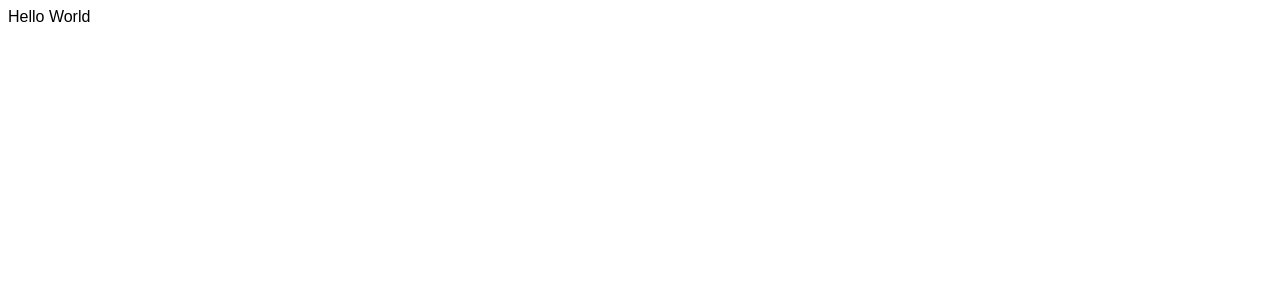
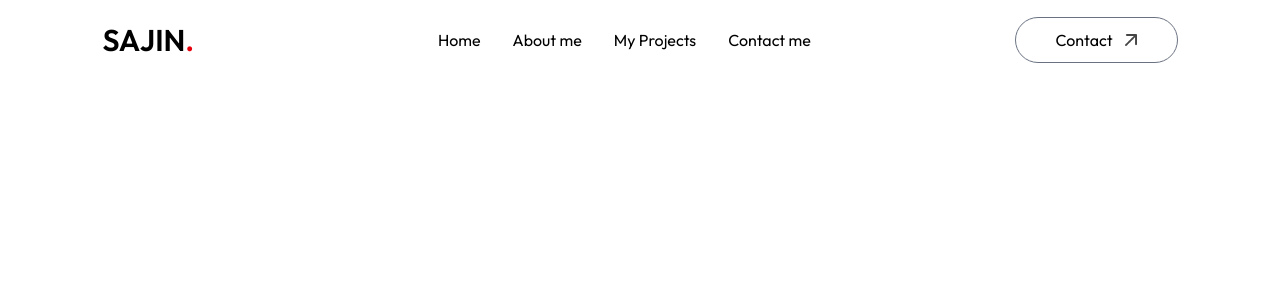
Before and after one commit to sajinreji03/My_Portfolio, a Next.js app in the folder my_portfolio/: page / in a window 1280 px wide. Shown: the top 300 px of the page. Built offline with nearby package versions, Linux system fonts and the light colour scheme; a web font is replaced by a local one.

Commit message:
setup the Homepage

```diff
--- a/my_portfolio/app/globals.css
+++ b/my_portfolio/app/globals.css
@@ -1,8 +1,6 @@
-/* @import "tailwindcss";
-
-@tailwind base;
-@tailwind components;
-@tailwind utilities; */
+@import "tailwindcss";
+/* @import "tailwindcss/preflight";
+@import "tailwindcss/utilities"; */
 
 *{
   font-family: Outfit;
--- a/my_portfolio/app/layout.js
+++ b/my_portfolio/app/layout.js
@@ -1,5 +1,5 @@
 import { Outfit, Ovo } from "next/font/google";
-import "./globals.css";
+import './globals.css'
 
 const outfit = Outfit({
   subsets: ["latin"],
--- a/my_portfolio/app/page.js
+++ b/my_portfolio/app/page.js
@@ -1,9 +1,11 @@
+'use client'
+import Navbar from "@/components/Navbar";
 
 
 export default function Home() {
   return (
     <>
-    Hello World
+    <Navbar />
     </>
   );
 }
--- a/my_portfolio/assets/assets.js
+++ b/my_portfolio/assets/assets.js
@@ -49,6 +49,7 @@ import user_sajin from './user_sajin.png';
 
 
 
+
 export const assets = {
     user_image,
     code_icon,
@@ -97,6 +98,8 @@ export const assets = {
     python,
     sajin,
     user_sajin,
+
+
 };
 
 export const workData = [
--- /dev/null
+++ b/my_portfolio/components/Navbar.jsx
@@ -0,0 +1,29 @@
+import { assets } from '@/assets/assets'
+import Image from 'next/image'
+import React from 'react'
+
+const Navbar = () => {
+  return (
+    <>
+      <nav className='w-full fixed px-5 lg:px-8 xl:px-[8%] py-4 flex items-center justify-between z-50 '>
+
+             <div  className="text-3xl font-semibold cursor-pointer mr-14">
+              SAJIN
+              <span className="text-red-600">.</span>
+             </div>
+
+        <ul className='hidden md:flex items-center gap-6 lg:gap-8 rounded-full px-12 py-3 '>
+            <li><a className='font-Ovo' href='#top'>Home</a></li>
+            <li><a className='font-Ovo' href='#about'>About me</a></li>
+            <li><a className='font-Ovo' href='#projects'>My Projects</a></li>
+            <li><a className='font-Ovo' href='#contact'>Contact me</a></li>
+        </ul>
+        <div>
+            <a href='#contact' className='hidden lg:flex items-center gap-3 px-10 py-2.5 border border-gray-500 rounded-full ml-4 font-Ovo'>Contact <Image src={assets.arrow_icon} alt='arrow icon' width={12} height={12}/></a>
+        </div>
+      </nav>
+    </>
+  )
+}
+
+export default Navbar
--- /dev/null
+++ b/tailwind.config.mjs
@@ -0,0 +1,22 @@
+/** @type {import('tailwindcss').Config} */
+module.exports = {
+  content: [
+    "./app/**/*.{js,ts,jsx,tsx}",
+    "./pages/**/*.{js,ts,jsx,tsx}",
+    "./components/**/*.{js,ts,jsx,tsx}",
+  ],
+  theme: {
+    extend: {
+        colors:{
+            lightHover: '#fcf4ff',
+            darkHover: '2a004a',
+            darkTheme: '#11001F'
+        },
+        fontFamily:{
+            Outfit: ["Outfit", "sans-serif"],
+            Ovo: ["Ovo", "serif"]
+        }
+    },
+  },
+  plugins: [],
+};
```
Also changed, not shown: my_portfolio/package.json (+6 -4 lines), 1 other file (tests, documents, lock files or other folders).
